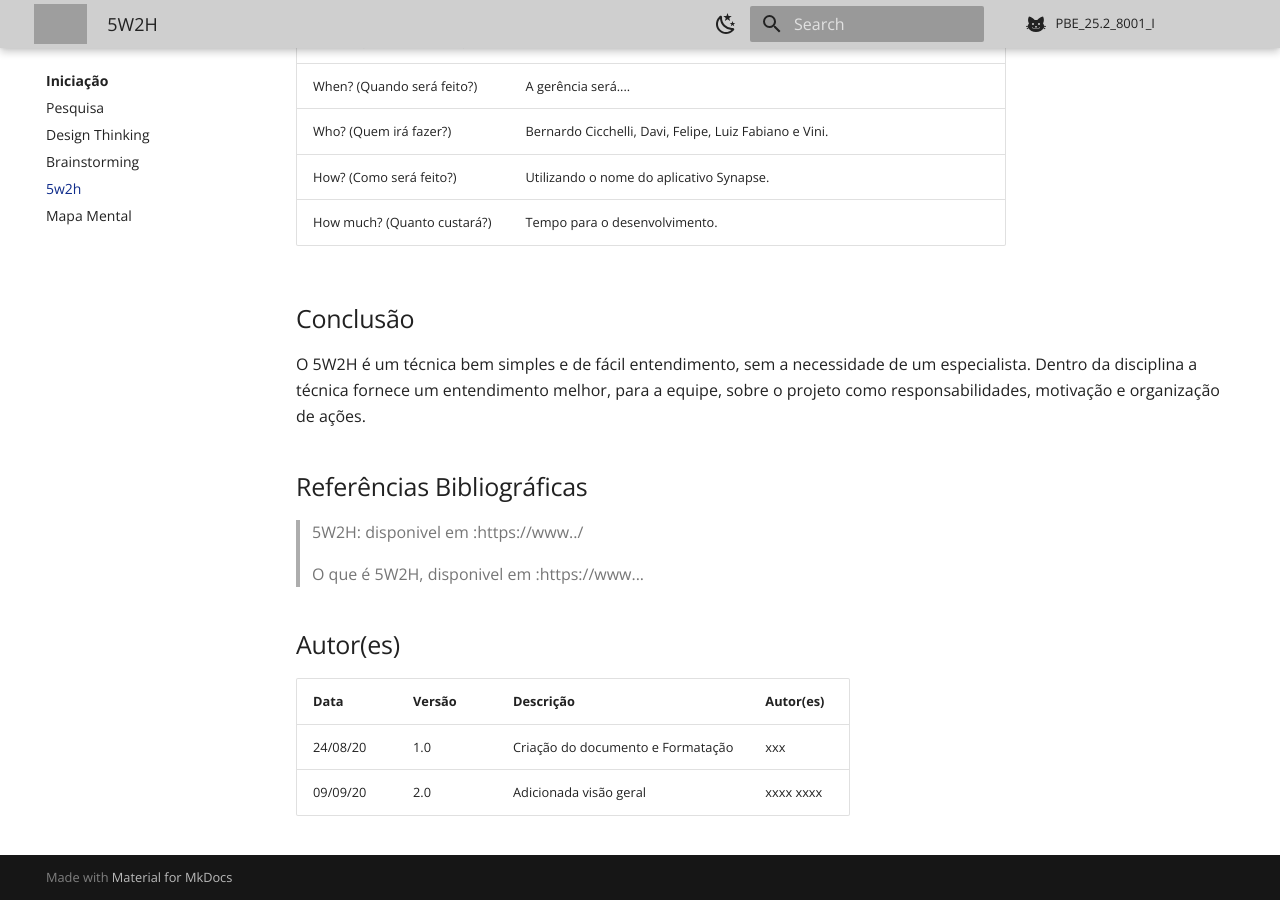
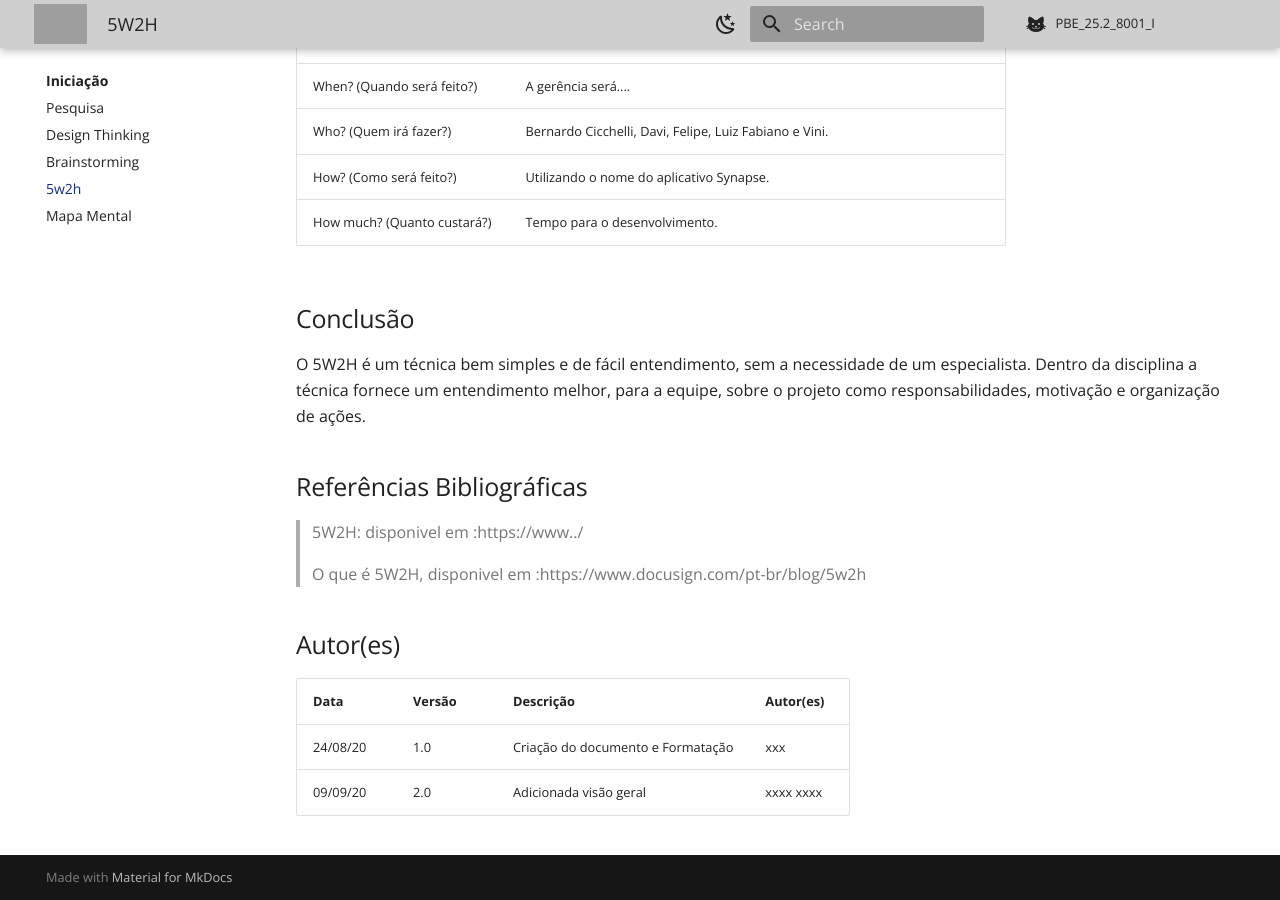
Before and after one commit to Projetos-de-Extensao/PBE_25.2_8001_I, an MkDocs documentation site: the page built from docs/Iniciacao/5w2h.md, in a window 1280 px wide and 900 px high, scrolled down 1391 px. Built offline with MkDocs 1.6.1 and Material for MkDocs 9.7.7, drawn with Linux system fonts in a browser that asks for light colours; comment, search, counter and statistics services are not loaded; grey boxes are pictures that could not be loaded.

Commit message:
Update 5w2h.md

```diff
--- a/docs/Iniciacao/5w2h.md
+++ b/docs/Iniciacao/5w2h.md
@@ -58,7 +58,7 @@ O 5W2H é um técnica bem simples e de fácil entendimento, sem a necessidade de
 ## Referências Bibliográficas
 > 5W2H: disponivel em :https://www../
 
-> O que é 5W2H, disponivel em :https://www...
+> O que é 5W2H, disponivel em :https://www.docusign.com/pt-br/blog/5w2h
 
 ## Autor(es)
 | Data | Versão | Descrição | Autor(es) |
```
